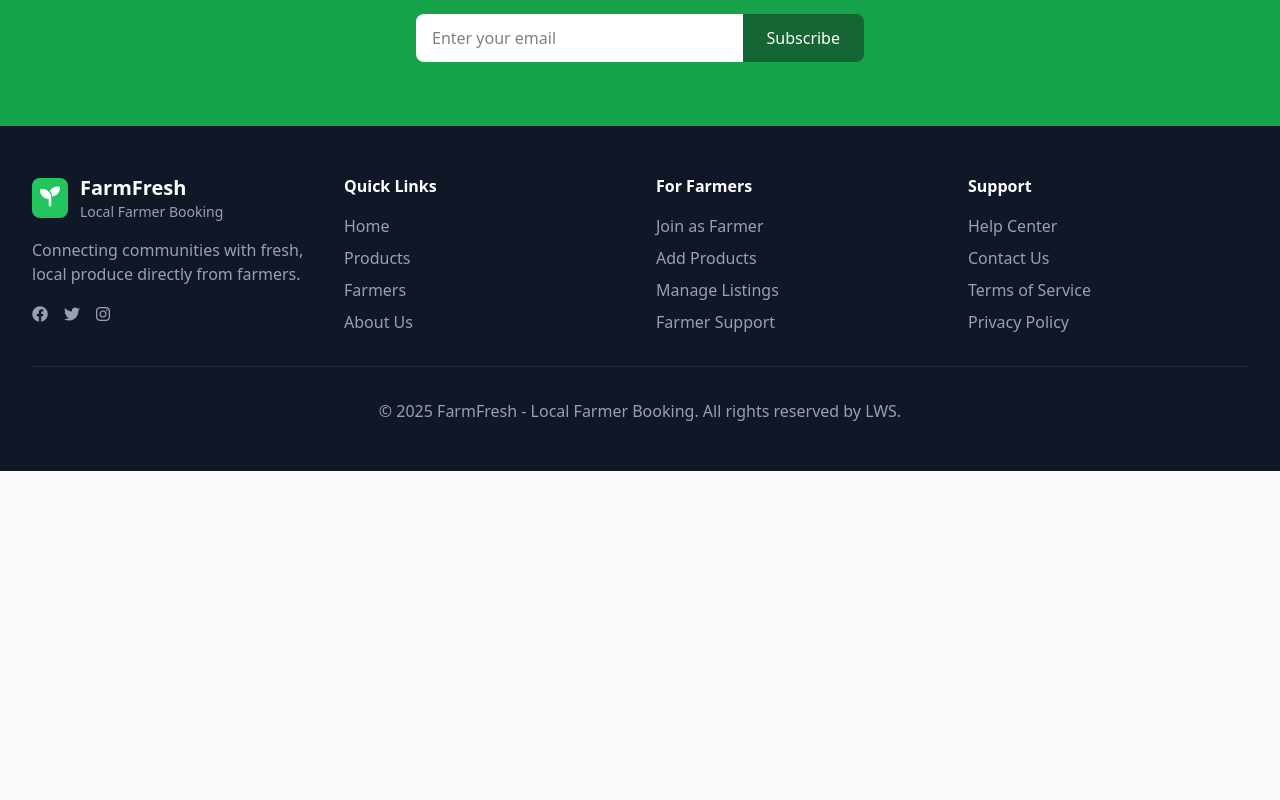
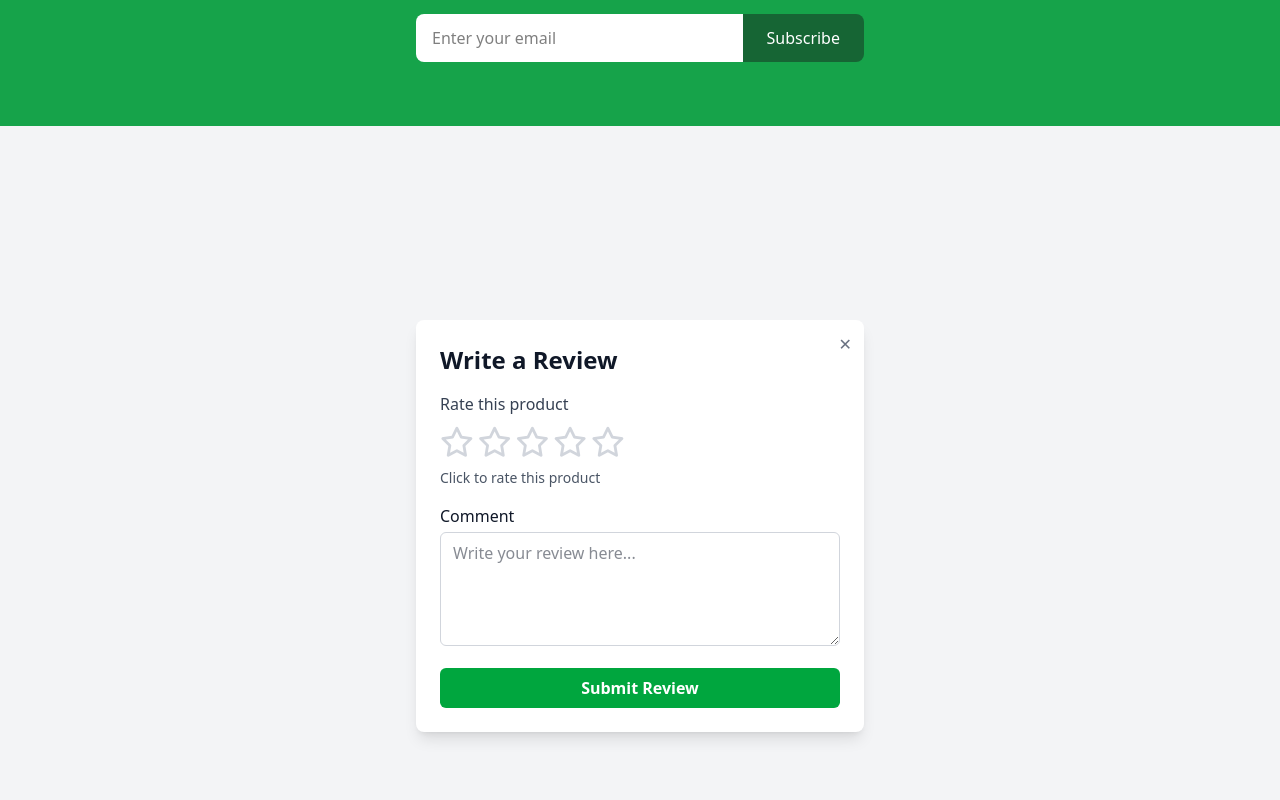
Before and after one commit to aihridoy/firm-fresh, a Next.js app in the folder apps/client/: page / in a window 1280 px wide. Shown: the part 2600-3400 px from the top of the page. Before the commit the page ends 3071 px from the top, so only its background shows below. Built offline with nearby package versions, Linux system fonts and the light colour scheme.

Commit message:
init: review modal

```diff
--- a/apps/client/app/page.tsx
+++ b/apps/client/app/page.tsx
@@ -5,6 +5,7 @@ import Footer from "@/components/Footer";
 import Hero from "@/components/Hero";
 import Navbar from "@/components/Navbar";
 import Newsletter from "@/components/Newsletter";
+import ReviewModal from "@/components/ReviewModal";
 
 export default function Home() {
   return (
@@ -15,6 +16,7 @@ export default function Home() {
       <FeaturedProducts />
       <Choose />
       <Newsletter />
+      <ReviewModal />
       <Footer />
     </>
   );
--- /dev/null
+++ b/apps/client/components/ReviewModal.tsx
@@ -0,0 +1,132 @@
+export default function ReviewModal() {
+  return (
+    <div className="flex items-center justify-center min-h-screen p-4 bg-gray-100 dark:bg-gray-800">
+      {/* <!-- Modal Container --> */}
+      <div className="bg-white dark:bg-gray-900 rounded-lg shadow-lg max-w-md w-full p-6 relative">
+        <h2 className="text-2xl font-semibold mb-4">Write a Review</h2>
+        <form className="space-y-4" id="reviewhtmlForm">
+          <div>
+            <label
+              htmlFor="rating"
+              className="block mb-2 font-medium text-gray-700 dark:text-gray-300"
+            >
+              Rate this product
+            </label>
+            <div
+              className="star-rating flex items-center gap-1 mb-2"
+              id="starRating"
+            >
+              <input
+                type="radio"
+                id="star5"
+                name="rating"
+                value="5"
+                className="hidden"
+              />
+              <label
+                htmlFor="star5"
+                title="5 stars - Excellent"
+                className="star-label cursor-pointer text-3xl transition-all duration-200 hover:scale-110 text-gray-300 dark:text-gray-600 hover:text-yellow-400 dark:hover:text-yellow-400"
+              >
+                <i className="far fa-star"></i>
+              </label>
+              <input
+                type="radio"
+                id="star4"
+                name="rating"
+                value="4"
+                className="hidden"
+              />
+              <label
+                htmlFor="star4"
+                title="4 stars - Very Good"
+                className="star-label cursor-pointer text-3xl transition-all duration-200 hover:scale-110 text-gray-300 dark:text-gray-600 hover:text-yellow-400 dark:hover:text-yellow-400"
+              >
+                <i className="far fa-star"></i>
+              </label>
+              <input
+                type="radio"
+                id="star3"
+                name="rating"
+                value="3"
+                className="hidden"
+              />
+              <label
+                htmlFor="star3"
+                title="3 stars - Good"
+                className="star-label cursor-pointer text-3xl transition-all duration-200 hover:scale-110 text-gray-300 dark:text-gray-600 hover:text-yellow-400 dark:hover:text-yellow-400"
+              >
+                <i className="far fa-star"></i>
+              </label>
+              <input
+                type="radio"
+                id="star2"
+                name="rating"
+                value="2"
+                className="hidden"
+              />
+              <label
+                htmlFor="star2"
+                title="2 stars - Fair"
+                className="star-label cursor-pointer text-3xl transition-all duration-200 hover:scale-110 text-gray-300 dark:text-gray-600 hover:text-yellow-400 dark:hover:text-yellow-400"
+              >
+                <i className="far fa-star"></i>
+              </label>
+              <input
+                type="radio"
+                id="star1"
+                name="rating"
+                value="1"
+                className="hidden"
+              />
+              <label
+                htmlFor="star1"
+                title="1 star - Poor"
+                className="star-label cursor-pointer text-3xl transition-all duration-200 hover:scale-110 text-gray-300 dark:text-gray-600 hover:text-yellow-400 dark:hover:text-yellow-400"
+              >
+                <i className="far fa-star"></i>
+              </label>
+            </div>
+            <p
+              className="text-sm text-gray-600 dark:text-gray-400 mb-1"
+              id="ratingText"
+            >
+              Click to rate this product
+            </p>
+            <p className="text-red-500 text-xs italic hidden" id="ratingError">
+              Please select a rating.
+            </p>
+          </div>
+          <div>
+            <label htmlFor="comment" className="block mb-1 font-medium">
+              Comment
+            </label>
+            <textarea
+              id="comment"
+              rows={4}
+              className="w-full px-3 py-2 border border-gray-300 rounded-md dark:bg-gray-700 dark:border-gray-600 focus:outline-none focus:ring-2 focus:ring-green-500"
+              placeholder="Write your review here..."
+              required
+            ></textarea>
+            <p className="text-red-500 text-xs italic hidden" id="commentError">
+              Please enter your comment.
+            </p>
+          </div>
+          <button
+            type="submit"
+            className="w-full bg-green-600 hover:bg-green-700 dark:bg-green-800 dark:hover:bg-green-900 text-white py-2 rounded-md font-semibold transition"
+          >
+            Submit Review
+          </button>
+        </form>
+        {/* <!-- Close Button --> */}
+        <button
+          aria-label="Close modal"
+          className="absolute top-3 right-3 text-gray-500 hover:text-gray-700 dark:hover:text-gray-300"
+        >
+          ✕
+        </button>
+      </div>
+    </div>
+  );
+}
```
